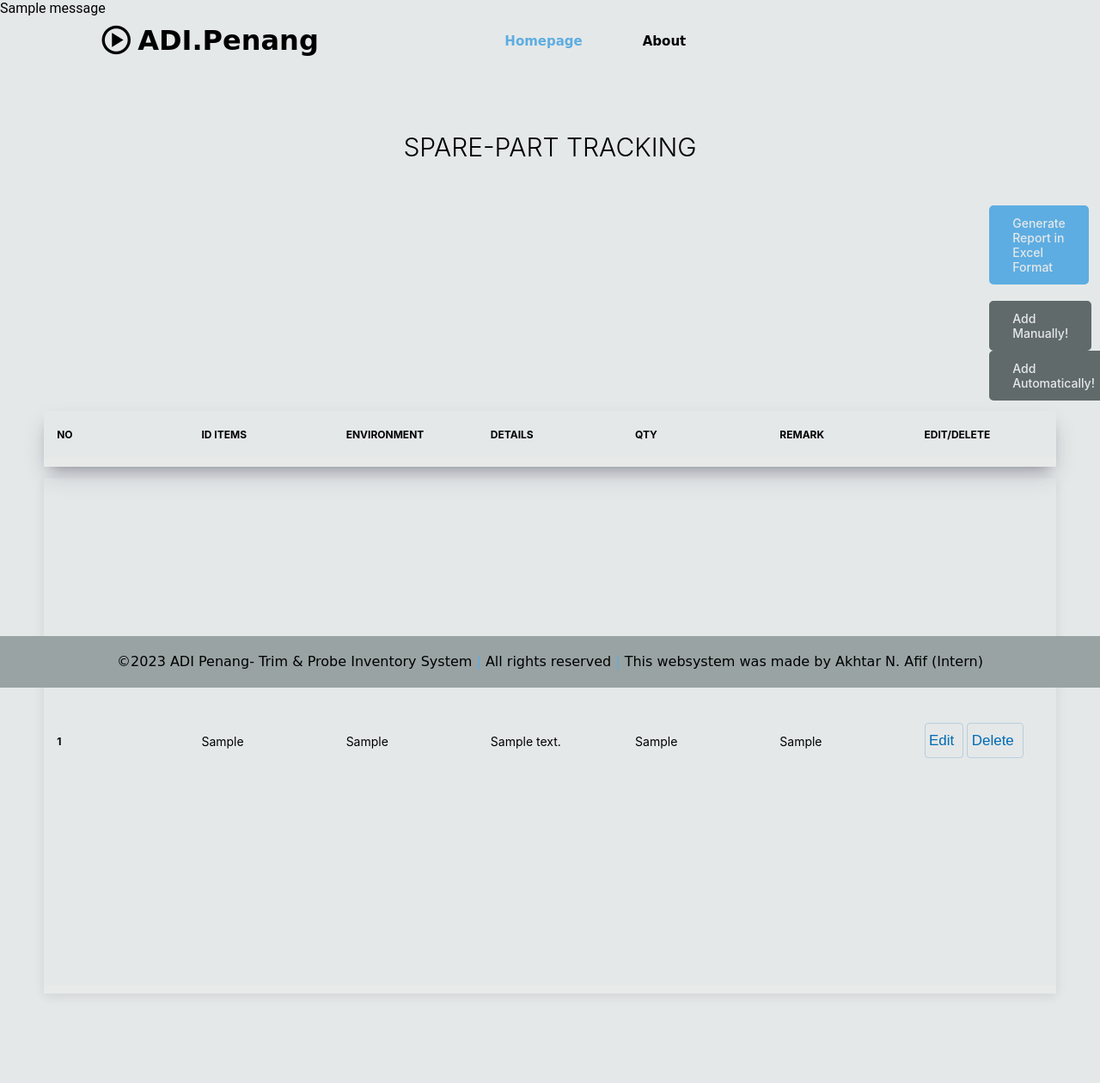
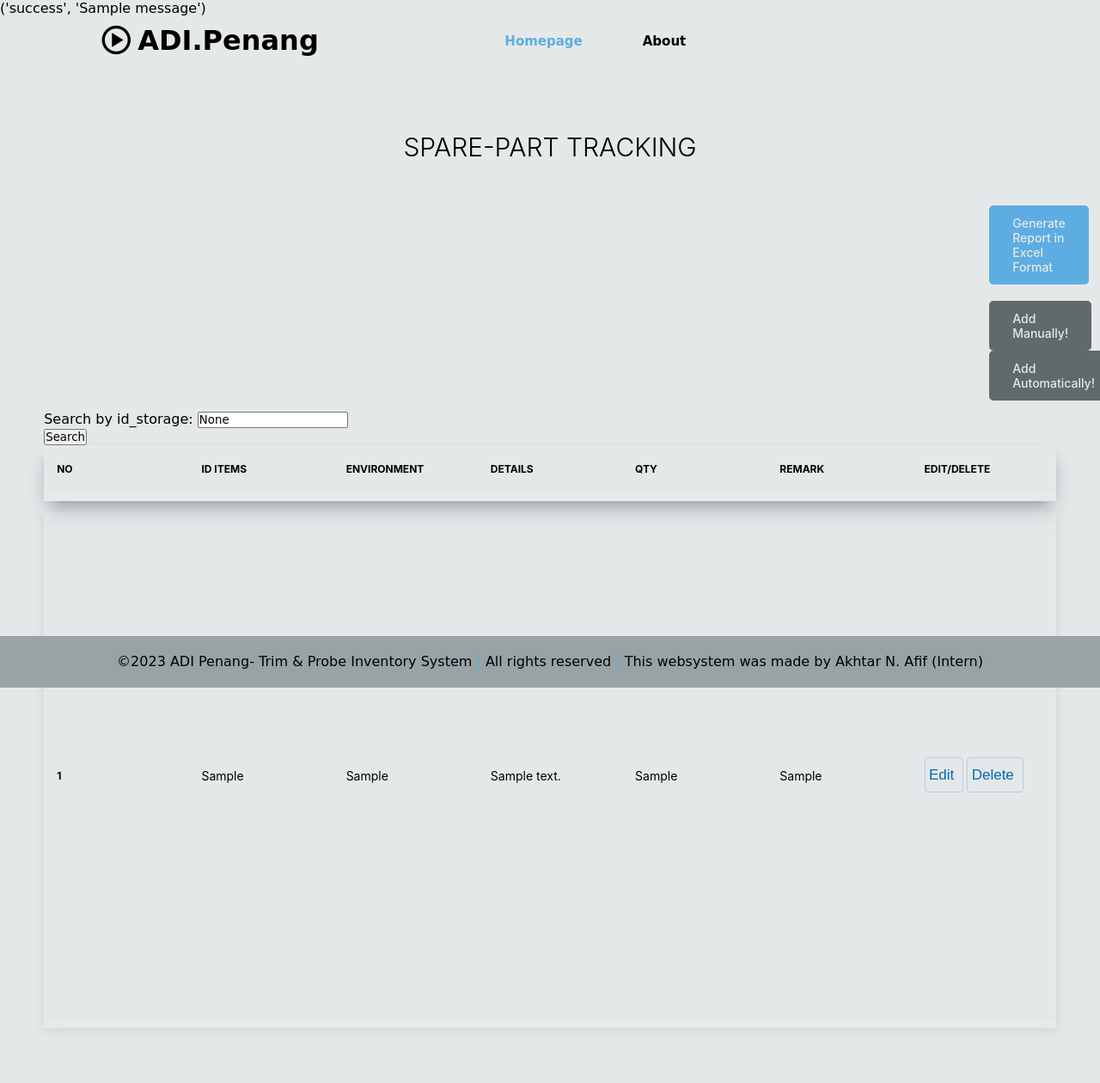
Before and after one commit to DoxDoffy/iventorysystem, a Flask app: page /baseindex/viewStorage/ in a window 1280 px wide; the page is wider, and only the part inside the window is pictured. Shown: that part at 86% size. Before the commit the page ends 1157 px from the top of that part, so only its background shows below. Run offline with Flask 2, Linux system fonts and the light colour scheme; the visitor is signed in with stand-in values (Sample User, id 1); tables that the repository leaves empty hold one stand-in row (values such as "Sample post"); one stand-in notice (Sample message) is shown; lists and menus that the app fills with data are empty; some web fonts are replaced.

Commit message:
Update viewStorage.html

```diff
--- a/templates/viewStorage.html
+++ b/templates/viewStorage.html
@@ -6,15 +6,15 @@
 
 {% block body %}
 
-{% with messages = get_flashed_messages() %}
+{% with messages = get_flashed_messages(with_categories=true) %}
         {% if messages %}
+        <ul class="flashes">
             {% for message in messages %}
-
-                     {{ message }}
-
+            <li class="{{ category }}">{{ message }}</li>
             {% endfor %}
         {% endif%}
     {% endwith %}
+
 <div class="sec2">
     <div class="sec1">
        <h1>SPARE-PART TRACKING</h1>
@@ -25,6 +25,14 @@
         <a class="t-graybtn" href="{{ url_for ('addStorage')}}">Add Manually!</a>
         <a class="t-graybtn" href="{{ url_for ('csvStorage')}}">Add Automatically!</a>
     </div>
+
+    <form method="GET">
+        <div class="">
+            <label for="search">Search by id_storage:</label>
+            <input type="text" name="search" id="search" value="{{ search }}">
+        </div>
+        <button type="submit">Search</button>
+    </form>
 
     <div class="tbl-header">
         <table cellpadding="0" cellspacing="0" border="0">
@@ -46,7 +54,7 @@
 <div class="sec2-2">
     <div class="tbl-content">
          <table cellpadding="0" cellspacing="0" border="0">
-            <tbody>
+            <tbody id="tableBody">
                 {% for recordstorage in data %}
                 <tr class="tr-hover">
                     <th>{{ loop.index }}</th>
@@ -60,8 +68,8 @@
                         <a class="t-btn-delete" href="{{ url_for('deleteStorage', no_storage= recordstorage.no_storage) }}" onclick="return confirm('Delete this data?')">Delete</a>
                     </td>
                 </tr>
+                {% endfor %}
             </tbody>
-            {% endfor %}
         </table>
     </div>
 </div>
```
